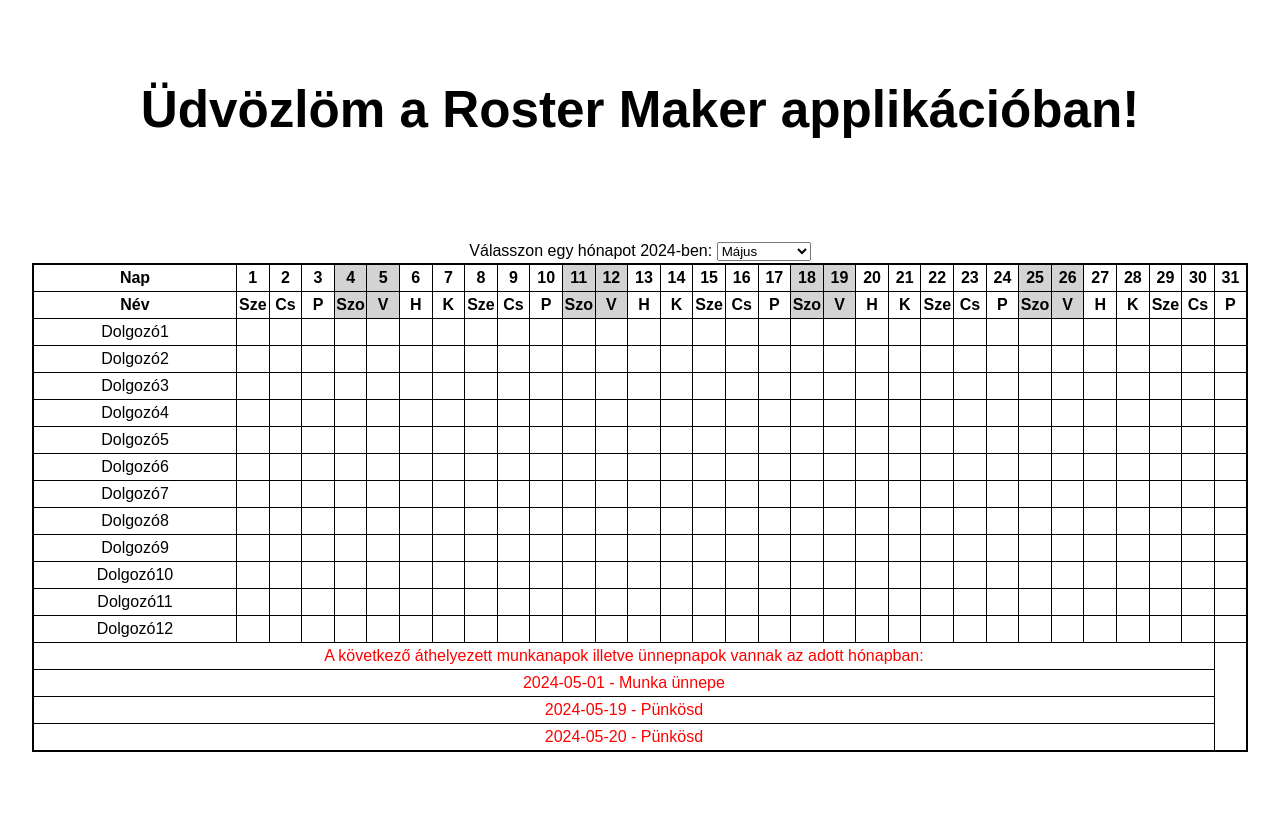
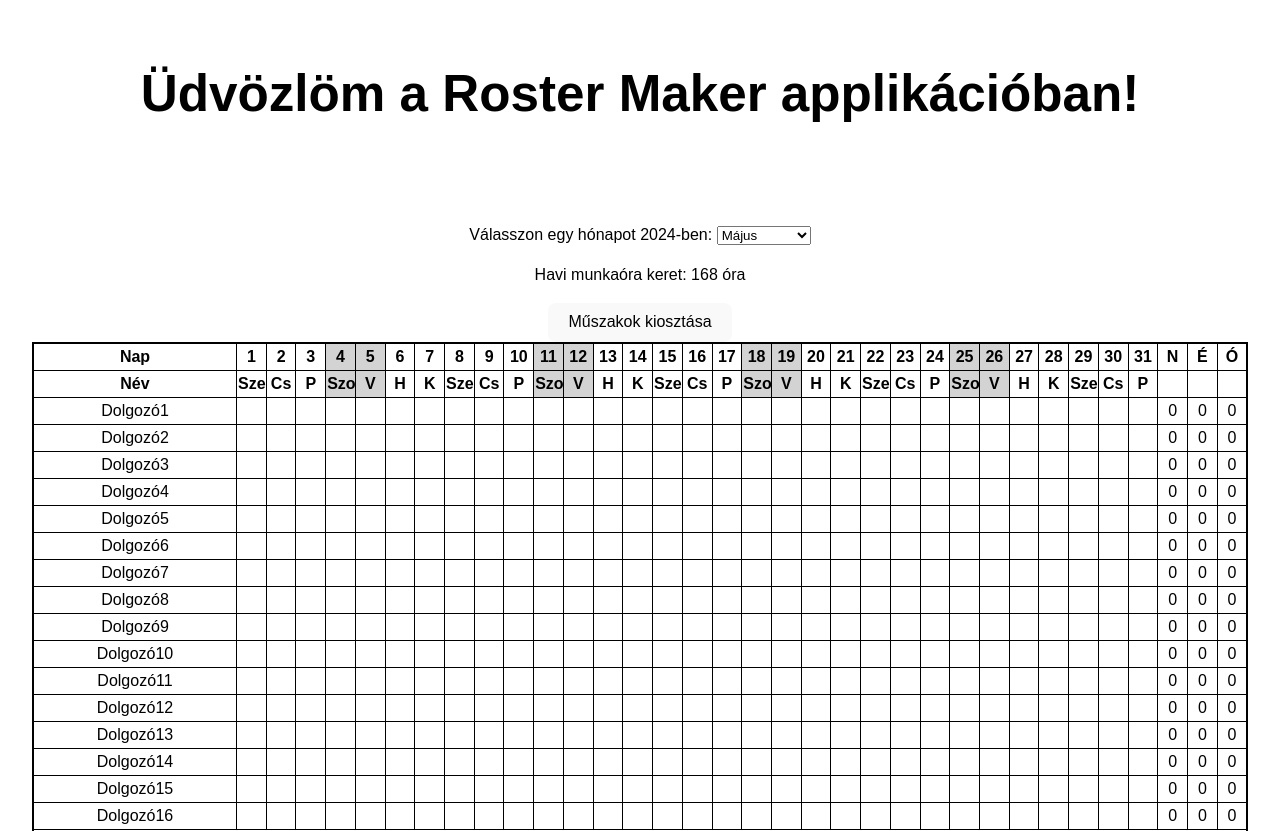
Before and after one commit to TZ87/roster-maker-app, a React (Vite) app: page / in a window 1280 px wide. Shown: the top 831 px of the page. Before the commit the page ends 800 px from the top, so only its background shows below. Built offline with nearby package versions, Linux system fonts and the light colour scheme.

Commit message:
feat: add a function that make the basic shifts

```diff
--- a/Components/Home.jsx
+++ b/Components/Home.jsx
@@ -3,7 +3,7 @@ import './style.css';
 
 function Home() {
   const [workers, setWorkers] = useState([
-    "Dolgozó1", "Dolgozó2", "Dolgozó3", "Dolgozó4", "Dolgozó5", "Dolgozó6", "Dolgozó7", "Dolgozó8", "Dolgozó9", "Dolgozó10", "Dolgozó11", "Dolgozó12"
+    "Dolgozó1", "Dolgozó2", "Dolgozó3", "Dolgozó4", "Dolgozó5", "Dolgozó6", "Dolgozó7", "Dolgozó8", "Dolgozó9", "Dolgozó10", "Dolgozó11", "Dolgozó12", "Dolgozó13", "Dolgozó14", "Dolgozó15", "Dolgozó16"
   ]);
 
   const [selectedYear, setSelectedYear] = useState(2024);
@@ -12,6 +12,14 @@ function Home() {
   const [daysArray, setDaysArray] = useState([...Array(daysInMonth).keys()].map(day => day + 1));
   const [freeDays, setFreeDays] = useState([]);
   const [holidays, setHolidays] =useState([]);
+  const [monthlyWorkHours, setMonthlyWorkHours]= useState(0);
+  const [shifts, setShifts] = useState({});
+  const [shiftHours, setShiftHours] = useState(12);
+  const [totalDayShifts, setTotalDayShifts] = useState({});
+  const [totalNightShifts, setTotalNightShifts] = useState({});
+  const [totalWorkHours, setTotalWorkHours] = useState({});
+
+
 
   const [monthOptions,setMonthOptions] = useState([
     { value: "01", label: "Január" },
@@ -76,6 +84,80 @@ useEffect(()=>{
     }
   };
 
+  const calculateMonthlyWorkHours = (daysArray, holidays, workHoursPerDay) => {
+    let workdays = daysArray.filter(day => !isWeekend(day) && !holidays.some(holiday => parseInt(holiday.date.substr(8, 2)) === day));
+    setMonthlyWorkHours(workdays.length * workHoursPerDay);
+  };
+
+  useEffect(() => {
+    calculateMonthlyWorkHours(daysArray, holidays, 8);
+  }, [daysArray, holidays]);
+
+
+const getRandomElements = (array, count) => {
+  const shuffled = array.slice().sort(() => 0.5 - Math.random());
+  return shuffled.slice(0, count);
+};
+
+const assignShifts = () => {
+  const newShifts = {};
+  const workHours = workers.reduce((acc, worker) => {
+    acc[worker] = 0;
+    return acc;
+  }, {});
+  const previousNightShiftWorkers = [];
+
+  const totalDayShiftsTemp = {};
+  const totalNightShiftsTemp = {};
+
+  workers.forEach(worker => {
+    totalDayShiftsTemp[worker] = 0;
+    totalNightShiftsTemp[worker] = 0;
+  });
+
+  daysArray.forEach(day => {
+    const dayStr = day.toString();
+    newShifts[dayStr] = { dayShift: [], nightShift: [] };
+
+    // Select workers for day shift
+    let availableDayWorkers = workers.filter(worker => !previousNightShiftWorkers.includes(worker) && workHours[worker] + shiftHours <= monthlyWorkHours);
+    const dayShiftWorkers = getRandomElements(availableDayWorkers, 4);
+    newShifts[dayStr].dayShift = dayShiftWorkers;
+    dayShiftWorkers.forEach(worker => {
+      workHours[worker] += shiftHours;
+      totalDayShiftsTemp[worker] += 1;
+    });
+
+    // Select workers for night shift
+    let availableNightWorkers = workers.filter(worker => !dayShiftWorkers.includes(worker) && workHours[worker] + shiftHours <= monthlyWorkHours);
+    const nightShiftWorkers = getRandomElements(availableNightWorkers, 3);
+    newShifts[dayStr].nightShift = nightShiftWorkers;
+    nightShiftWorkers.forEach(worker => {
+      workHours[worker] += shiftHours;
+      totalNightShiftsTemp[worker] += 1;
+    });
+
+    // Update the list of workers who worked night shift
+    previousNightShiftWorkers.length = 0;
+    previousNightShiftWorkers.push(...nightShiftWorkers);
+  });
+
+  setShifts(newShifts);
+  setTotalDayShifts(totalDayShiftsTemp);
+  setTotalNightShifts(totalNightShiftsTemp);
+
+  const totalWorkHoursTemp = {};
+  workers.forEach(worker => {
+    totalWorkHoursTemp[worker] = (totalDayShiftsTemp[worker] + totalNightShiftsTemp[worker]) * shiftHours;
+  });
+  setTotalWorkHours(totalWorkHoursTemp);
+};
+
+useEffect(() => {
+  assignShifts();
+}, [selectedMonth]);
+console.log(totalWorkHours)
+
 return (
   <div>
     <h1>Üdvözlöm a Roster Maker applikációban!</h1>
@@ -87,19 +169,29 @@ useEffect(()=>{
       ))}
     </select>
 
+    <p>Havi munkaóra keret: {monthlyWorkHours} óra</p>
+
+    <button onClick={assignShifts}>Műszakok kiosztása</button>
+
     <table>
       <thead>
         <tr>
           <th>Nap</th>
           {daysArray.map(day => (
-              <th key={day} style={{backgroundColor: isWeekend(day)? 'lightgray':''}}>{day}</th>
+            <th key={day} style={{backgroundColor: isWeekend(day) ? 'lightgray' : ''}}>{day}</th>
           ))}
+          <th>N</th>
+          <th>É</th>
+          <th>Ó</th>
         </tr>
         <tr>
           <th>Név</th>
           {daysArray.map(day => (
-              <th key={day} style={{backgroundColor: isWeekend(day)? 'lightgray':''}}>{new Date(selectedYear, selectedMonth - 1, day).toLocaleDateString('hu-HU', { weekday: 'short' })}</th>
+            <th key={day} style={{backgroundColor: isWeekend(day) ? 'lightgray' : ''}}>{new Date(selectedYear, selectedMonth - 1, day).toLocaleDateString('hu-HU', { weekday: 'short' })}</th>
           ))}
+          <th></th>
+          <th></th>
+          <th></th>
         </tr>
       </thead>
       <tbody>
@@ -107,21 +199,25 @@ useEffect(()=>{
           <tr key={index}>
             <td>{name}</td>
             {daysArray.map(day => (
-                <td key={day}>{/*Műszak*/}</td>
+              <td key={day}>{shifts[day] && shifts[day].dayShift.includes(name) && 'N'}
+              {shifts[day] && shifts[day].nightShift.includes(name) && 'É'}</td>
             ))}
+            <td>{totalDayShifts[name]}</td>
+            <td>{totalNightShifts[name]}</td>
+            <td>{totalWorkHours[name]}</td>
           </tr>
         ))}
       </tbody>
       {holidays.length > 0 && (
         <tfoot>
           <tr>
-                <td colSpan={daysArray.length} style={{ color: 'red' }}>
+            <td colSpan={daysArray.length + 4} style={{ color: 'red' }}>
               A következő áthelyezett munkanapok illetve ünnepnapok vannak az adott hónapban:
             </td>
           </tr>
           {holidays.map((holiday, index) => (
             <tr key={index}>
-                  <td colSpan={daysArray.length} style={{ color: 'red' }}>
+              <td colSpan={daysArray.length + 4} style={{ color: 'red' }}>
                 {holiday.date} - {holiday.name}
               </td>
             </tr>
```
Lines whose indentation alone changed are shown as unchanged.
